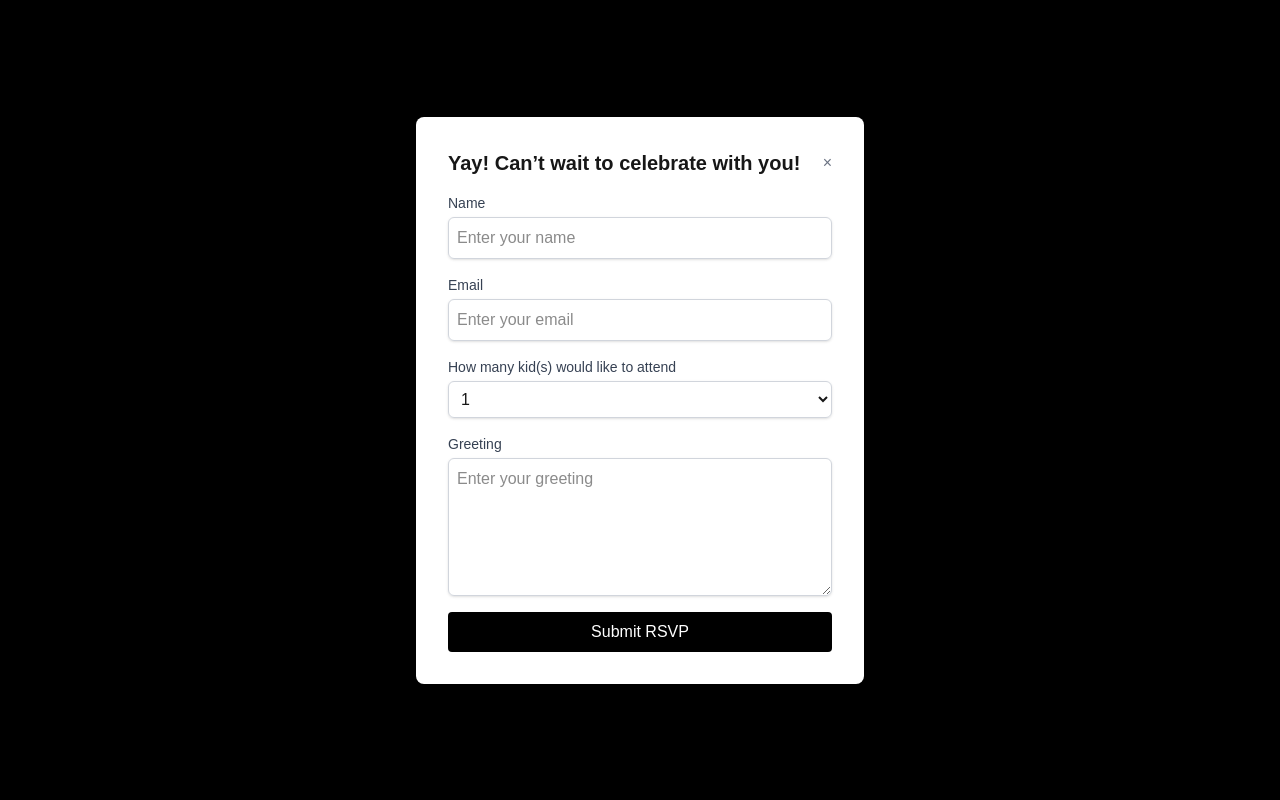
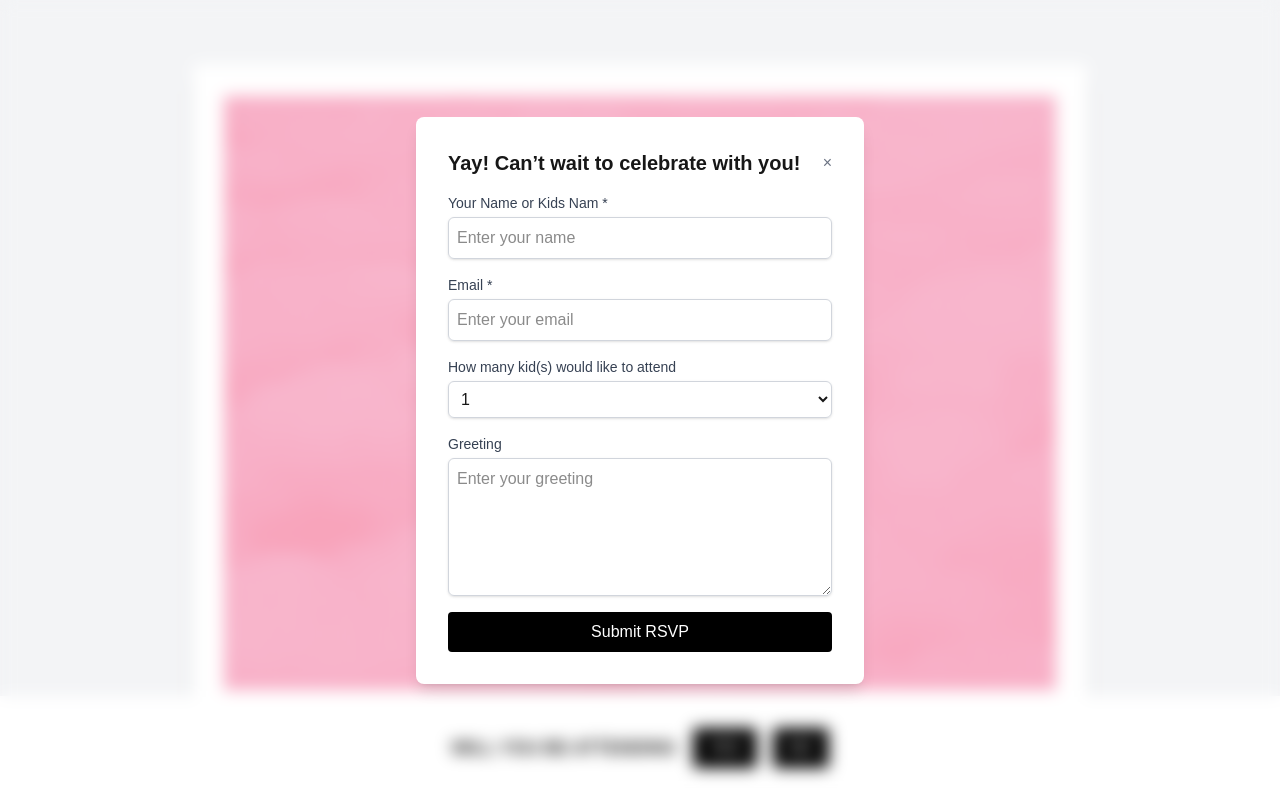
Before and after one commit to jonkiky/lareina-birthday, a Next.js app: page / in a window 1280 px wide. Both pictures are taken after a click on the button "YES". Shown: the top 800 px of the page. Built offline with nearby package versions, Linux system fonts and the light colour scheme; no server answers.

Commit message:
update the form

```diff
--- a/src/app/api/google-sheet/route.js
+++ b/src/app/api/google-sheet/route.js
@@ -12,7 +12,7 @@ export async function GET() {
 
         const sheets = google.sheets({ version: "v4", auth });
 
-        const range = "Sheet1!A1:E24"; // Adjust the range as needed
+        const range = "Sheet1!A1:F24"; // Adjust the range as needed
         const response = await sheets.spreadsheets.values.get({
             spreadsheetId: sheetId,
             range: range,
--- a/src/app/page.tsx
+++ b/src/app/page.tsx
@@ -138,12 +138,13 @@ export default function Home() {
           <h2 className="text-lg sm:text-xl font-semibold mb-4">Greetings</h2>
           <div className="flex flex-wrap gap-4">
           {guests.map((guest, index) => (
-          guest[3] && ( // Ensure guest[3] exists before rendering
-            <div key={index} className="bg-white p-4 rounded-lg shadow w-full">
-              <p className="font-semibold">{guest[0]} : {guest[3]}</p>
-            </div>
-          )
-        ))}
+            guest[3]  && guest[5] == "yes" && ( // Ensure guest[3] exists and guest[5] is strictly "Yes"
+              <div key={index} className="bg-white p-4 rounded-lg shadow w-full">
+                <p className="font-semibold">{guest[0]} : {guest[3]}</p>
+              </div>
+            )
+          ))}
+
           </div>
         </div>
       </main>
@@ -161,7 +162,7 @@ export default function Home() {
       </div>
 
       {isModalOpen && (
-        <div className="fixed inset-0 bg-black bg-opacity-50 flex justify-center items-center">
+        <div className="fixed inset-0  bg-opacity-80 backdrop-blur-sm flex justify-center items-center">
           <div className="bg-white p-8 rounded-lg shadow-lg max-w-md w-full">
             {successMessage ? (
               <div className="text-center">
@@ -180,7 +181,7 @@ export default function Home() {
                 </div>
                 <form onSubmit={handleSubmit}>
                   <div className="mb-4">
-                    <label className="block text-sm font-medium text-gray-700">Name</label>
+                    <label className="block text-sm font-medium text-gray-700">Your Name or Kids Nam * </label>
                     <input
                       type="text"
                       className="mt-1 block w-full border border-gray-300 rounded-md shadow-sm p-2"
@@ -191,7 +192,7 @@ export default function Home() {
                     />
                   </div>
                   <div className="mb-4">
-                    <label className="block text-sm font-medium text-gray-700">Email</label>
+                    <label className="block text-sm font-medium text-gray-700">Email *</label>
                     <input
                       type="email"
                       className="mt-1 block w-full border border-gray-300 rounded-md shadow-sm p-2"
```
